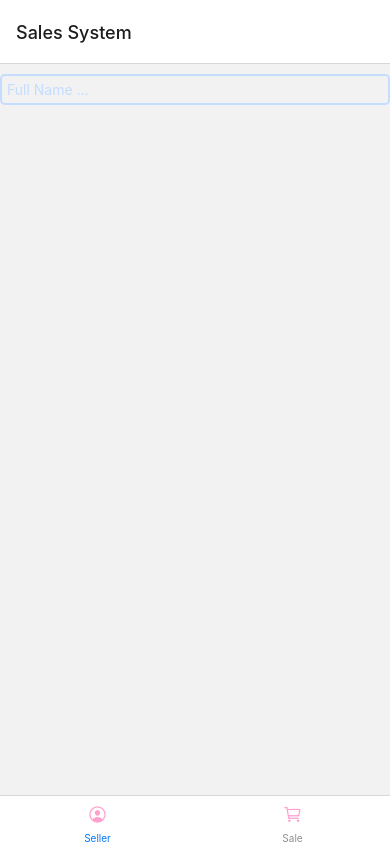
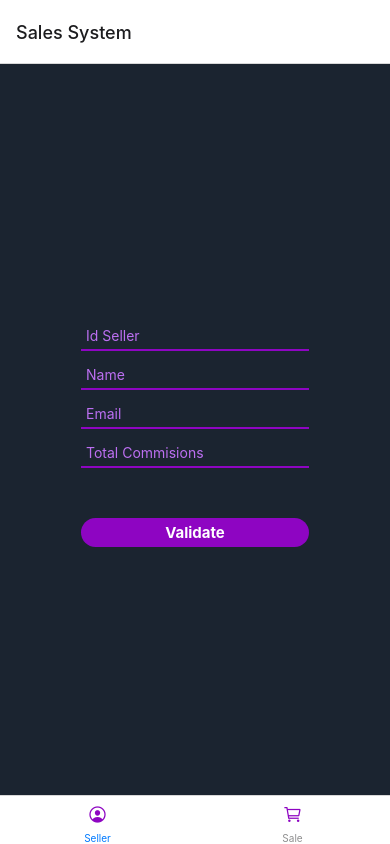
Before and after one commit to LuisC73/SalesSystemNative, a React Native app: screen /Home in a window 390 px wide. Built offline with nearby package versions, Linux system fonts and the light colour scheme.

Commit message:
se agrega campos

```diff
--- a/components/HomeTabs.js
+++ b/components/HomeTabs.js
@@ -19,7 +19,7 @@ function HomeTabs() {
           tabBarIcon: ({ color, size }) => (
             <Ionicons
               name="person-circle-outline"
-              color={"#FFA1CF"}
+              color={"#8E05C2"}
               size={20}
             ></Ionicons>
           ),
@@ -32,7 +32,7 @@ function HomeTabs() {
           tabBarIcon: ({ color, size }) => (
             <Ionicons
               name="cart-outline"
-              color={"#FFA1CF"}
+              color={"#8E05C2"}
               size={20}
             ></Ionicons>
           ),
--- a/components/SellerComponent.js
+++ b/components/SellerComponent.js
@@ -28,14 +28,15 @@ function SellerComponent() {
   const onSubmit = (data) => console.log(data);
 
   return (
-    <View>
+    <View style={styles.container}>
+      <View style={styles.content}>
         <Controller
           control={control}
           rules={{
             required: true,
-          maxLength: 20,
-          minLength: 3,
-          pattern: /^[A-Za-z]+$/i,
+            maxLength: 5,
+            minLength: 2,
+            pattern: /^[0-9]+$/i,
           }}
           render={({ field: { onChange, onBlur, value } }) => (
             <TextInput
@@ -43,35 +44,157 @@ function SellerComponent() {
                 styles.inputs,
                 {
                   borderColor:
-                  errors.user?.type == "required" ||
-                  errors.user?.type == "pattern" ||
-                  errors.user?.type == "minLength" ||
-                  errors.user?.type == "maxLength"
+                    errors.idSeller?.type == "required" ||
+                    errors.idSeller?.type == "pattern" ||
+                    errors.idSeller?.type == "minLength" ||
+                    errors.idSeller?.type == "maxLength"
                       ? "red"
-                    : "#C4DDFF",
+                      : "#8E05C2",
                 },
               ]}
               onBlur={onBlur}
               onChangeText={onChange}
               value={value}
-            placeholder="Full Name ..."
+              placeholder="Id Seller"
             />
           )}
           name="idSeller"
         />
 
-      {errors.user?.type == "required" && (
-        <Text style={{ color: "red" }}>The user is required</Text>
+        {errors.idSeller?.type == "required" && (
+          <Text style={{ color: "red" }}>The idSeller is required</Text>
         )}
-      {errors.user?.type == "pattern" && (
+        {errors.idSeller?.type == "pattern" && (
+          <Text style={{ color: "red" }}>Only numbers</Text>
+        )}
+        {errors.idSeller?.type == "maxLength" && (
+          <Text style={{ color: "red" }}>Max 5 characters</Text>
+        )}
+        {errors.idSeller?.type == "minLength" && (
+          <Text style={{ color: "red" }}>Min 2 characters</Text>
+        )}
+
+        <Controller
+          control={control}
+          rules={{
+            required: true,
+            minLength: 2,
+            pattern: /^[A-Za-z\s]+$/g,
+          }}
+          render={({ field: { onChange, onBlur, value } }) => (
+            <TextInput
+              style={[
+                styles.inputs,
+                {
+                  borderColor:
+                    errors.name?.type == "required" ||
+                    errors.name?.type == "pattern" ||
+                    errors.name?.type == "minLength"
+                      ? "red"
+                      : "#8E05C2",
+                },
+              ]}
+              onBlur={onBlur}
+              onChangeText={onChange}
+              value={value}
+              placeholder="Name"
+            />
+          )}
+          name="name"
+        />
+
+        {errors.name?.type == "required" && (
+          <Text style={{ color: "red" }}>The name is required</Text>
+        )}
+        {errors.name?.type == "pattern" && (
           <Text style={{ color: "red" }}>Only letters</Text>
         )}
-      {errors.user?.type == "maxLength" && (
-        <Text style={{ color: "red" }}>Max 20 characters</Text>
+        {errors.name?.type == "minLength" && (
+          <Text style={{ color: "red" }}>Min 2 characters</Text>
         )}
-      {errors.user?.type == "minLength" && (
-        <Text style={{ color: "red" }}>Min 3 characters</Text>
+        <Controller
+          control={control}
+          rules={{
+            required: true,
+            minLength: 5,
+            pattern: /^\w+([.-_+]?\w+)*@\w+([.-]?\w+)*(\.\w{2,3})+$/,
+          }}
+          render={({ field: { onChange, onBlur, value } }) => (
+            <TextInput
+              style={[
+                styles.inputs,
+                {
+                  borderColor:
+                    errors.email?.type == "required" ||
+                    errors.email?.type == "pattern" ||
+                    errors.email?.type == "minLength"
+                      ? "red"
+                      : "#8E05C2",
+                },
+              ]}
+              onBlur={onBlur}
+              onChangeText={onChange}
+              value={value}
+              placeholder="Email"
+            />
           )}
+          name="email"
+        />
+
+        {errors.email?.type == "required" && (
+          <Text style={{ color: "red" }}>The email is required</Text>
+        )}
+        {errors.email?.type == "pattern" && (
+          <Text style={{ color: "red" }}>Only email</Text>
+        )}
+        {errors.email?.type == "minLength" && (
+          <Text style={{ color: "red" }}>Min 5 characters</Text>
+        )}
+        <Controller
+          control={control}
+          rules={{
+            required: true,
+            minLength: 2,
+            pattern: /^[0-9]+$/i,
+          }}
+          render={({ field: { onChange, onBlur, value } }) => (
+            <TextInput
+              style={[
+                styles.inputs,
+                {
+                  borderColor:
+                    errors.total?.type == "required" ||
+                    errors.total?.type == "pattern" ||
+                    errors.total?.type == "minLength"
+                      ? "red"
+                      : "#8E05C2",
+                },
+              ]}
+              onBlur={onBlur}
+              onChangeText={onChange}
+              value={value}
+              placeholder="Total Commisions"
+            />
+          )}
+          name="total"
+        />
+
+        {errors.total?.type == "required" && (
+          <Text style={{ color: "red" }}>The total is required</Text>
+        )}
+        {errors.total?.type == "pattern" && (
+          <Text style={{ color: "red" }}>Only numbers</Text>
+        )}
+        {errors.total?.type == "minLength" && (
+          <Text style={{ color: "red" }}>Min 2 characters</Text>
+        )}
+        <TouchableOpacity
+          style={styles.button}
+          onPress={handleSubmit(onSubmit)}
+        >
+          <Text style={styles.buttonText}>Validate</Text>
+        </TouchableOpacity>
+      </View>
     </View>
   );
 }
@@ -79,31 +202,21 @@ function SellerComponent() {
 const styles = StyleSheet.create({
   container: {
     flex: 1,
-    backgroundColor: "#fff",
+    backgroundColor: "#1B2430",
     alignItems: "center",
     justifyContent: "center",
   },
-  content: {
-    alignItems: "center",
-    justifyContent: "center",
-    marginTop: 40,
-  },
-  images: {
-    width: 170,
-    height: 140,
-  },
   inputs: {
     marginTop: 10,
-    borderColor: "#C4DDFF",
-    borderWidth: 2,
-    borderRadius: 5,
+    borderBottomColor: "#8E05C2",
+    borderBottomWidth: 2,
     padding: 5,
-    color: "#C4DDFF",
+    color: "#BC6FF1",
   },
   button: {
-    backgroundColor: "#47B5FF",
+    backgroundColor: "#8E05C2",
     width: "100%",
-    borderRadius: 5,
+    borderRadius: 20,
     marginTop: 50,
     alignItems: "center",
     padding: 5,
@@ -113,15 +226,10 @@ const styles = StyleSheet.create({
     fontSize: 15,
     fontWeight: 700,
   },
-  select: {
-    width: "100%",
-    height: 35,
-    borderColor: "#C4DDFF",
-    color: "#C4DDFF",
-    marginTop: 10,
-    borderWidth: 2,
-    borderRadius: 5,
-    padding: 5,
+  content: {
+    flexDirection: "column",
+    alignContent: "center",
+    justifyContent: "center",
   },
 });
 
```
Lines whose indentation alone changed are shown as unchanged.
